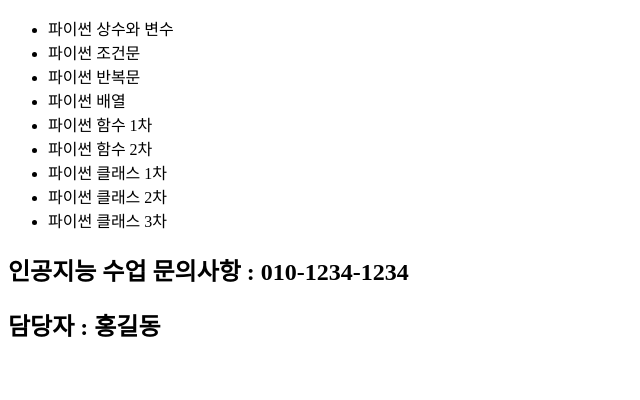
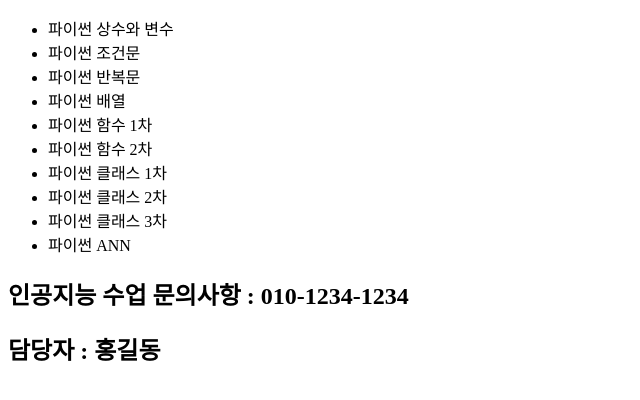
Before and after one commit to BBackGom/product, a plain HTML site: page index.html in a window 1280 px wide. Shown: the whole page, without its empty margins (0-640 px from the left). Drawn offline with Linux system fonts and the light colour scheme.

Commit message:
v10 딥러닝 ANN 추가

```diff
--- a/index.html
+++ b/index.html
@@ -18,6 +18,7 @@
         <li>파이썬 클래스 1차</li>
         <li>파이썬 클래스 2차</li>
         <li>파이썬 클래스 3차</li>
+        <li>파이썬 ANN</li>
     </ul>
 </body>
 <footer>
```
